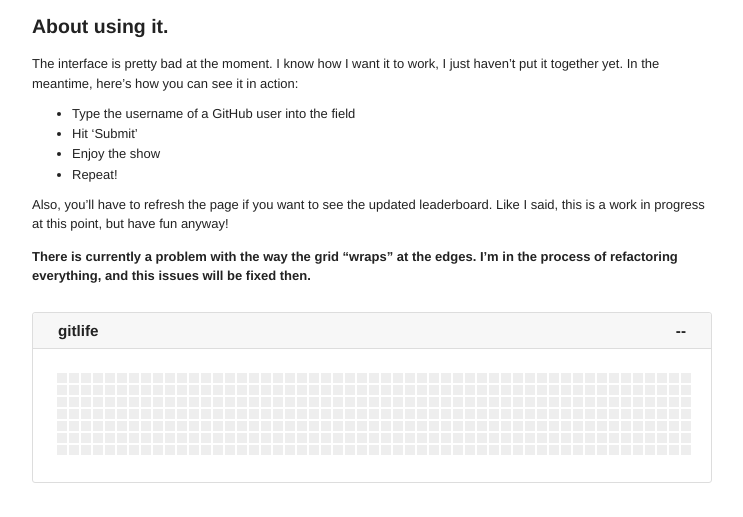
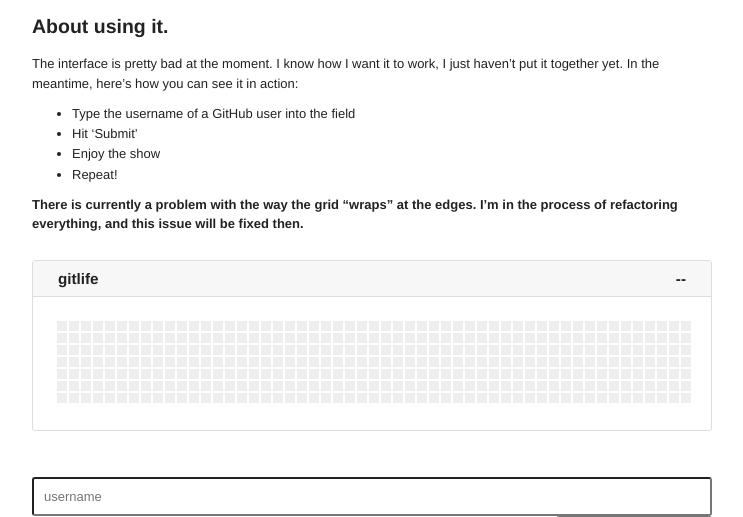
Before and after one commit to athaeryn/gitlife, a PHP site: page / in a window 1280 px wide. Shown: the part 195-712 px from the top of the page, without its empty margins (268-1011 px from the left). Run offline with PHP 8.4, Linux system fonts and the light colour scheme; data that the repository does not hold is empty; some libraries are stand-ins or nearby versions.

Commit message:
Removed the part about the leaderboard not updating automatically, because it does now.

```diff
--- a/public_html/index.php
+++ b/public_html/index.php
@@ -24,14 +24,9 @@
             <li>Repeat!</li>
         </ul>
         <p>
-            Also, you&rsquo;ll have to refresh the page if you want to see the updated
-            leaderboard. Like I said, this is a work in progress at this point,
-            but have fun anyway!
-        </p>
-        <p>
             <b>There is currently a problem with the way the grid
             &ldquo;wraps&rdquo; at the edges. I&rsquo;m in the process of
-            refactoring everything, and this issues will be fixed then.</b>
+            refactoring everything, and this issue will be fixed then.</b>
         </p>
     </div>
     <div class="grid-container">
```
